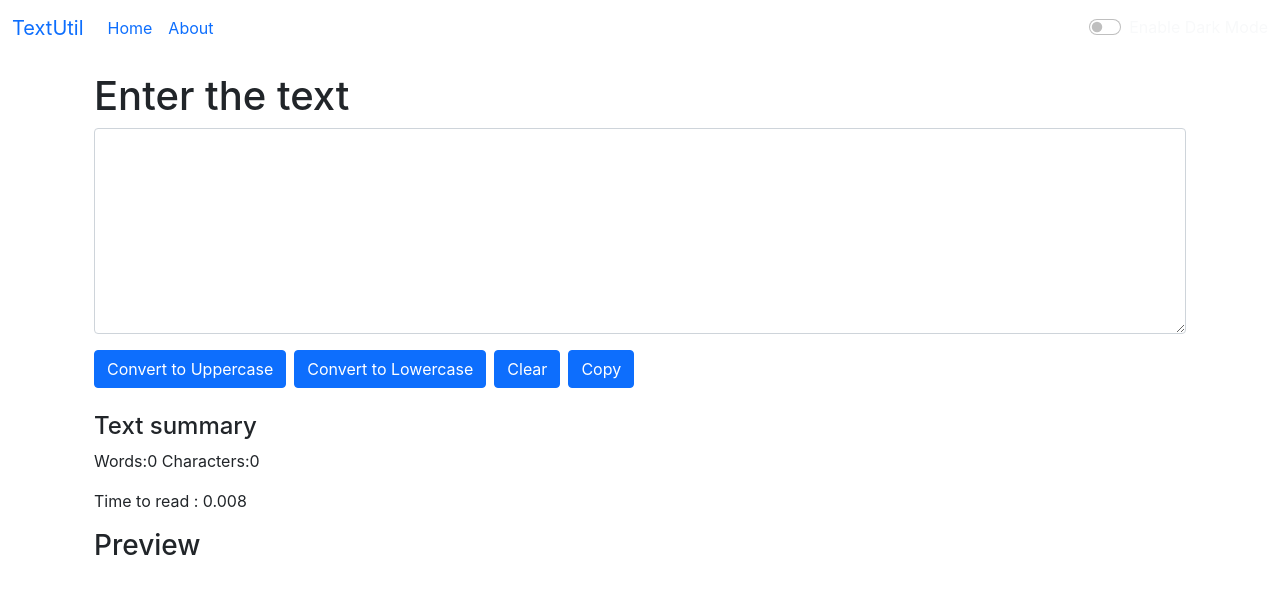
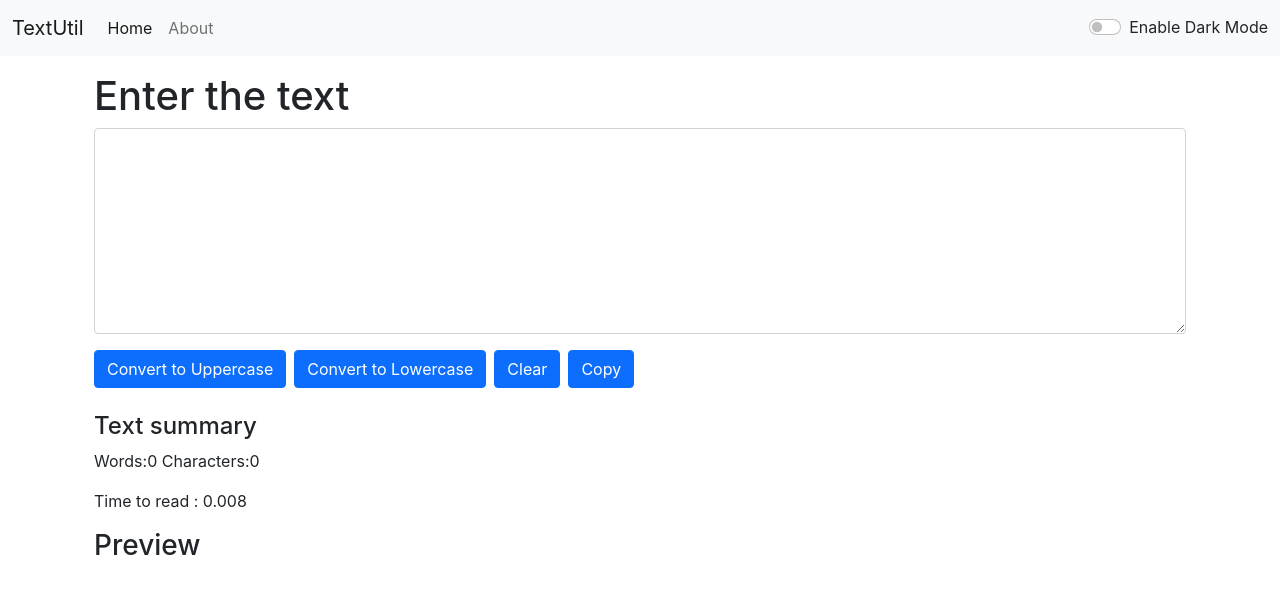
Before and after one commit to charuzain/textUtils, a React (Create React App) app: page / in a window 1280 px wide. Shown: the top 594 px of the page. Built offline with nearby package versions, Linux system fonts and the light colour scheme.

Commit message:
Alert compoenent added

```diff
--- a/src/App.js
+++ b/src/App.js
@@ -1,14 +1,44 @@
-import './App.css';
 import Navbar from './components/Navbar';
 import Form from './components/Form';
+import './App.css';
+import React, { useState } from 'react'
+import Alert from './components/Alert';
 
 
 function App() {
+  const [mode, setMode] = useState('light');
+  const [alert, setAlert] = useState(null)
+
+  const showAlert =(type , message)=>{
+    setAlert({
+      type : type,
+      message :message
+    })
+    setTimeout(() => { setAlert("") }, 1000)
+
+  }
+
+  const handleToggle = function(){
+    if(mode === 'dark'){
+    setMode('light')
+    document.body.style.backgroundColor ="white"
+      showAlert("success" , "Light mode has been enabled")
+  }
+    else{
+      setMode('dark')
+      document.body.style.backgroundColor = "grey"
+      showAlert("success", "Dark mode has been enabled")
+    }
+
+    }
+
+
   return (
     <>
-    <Navbar title = "TextUtil"/>
+    <Navbar title = "TextUtil" mode={mode} handleToggle={handleToggle}/>
+      <Alert alert={alert}/>
     <div className="container my-3">
-     <Form heading="Enter the text"/>
+     <Form heading="Enter the text" showAlert={showAlert}/>
    </div>
     </>
   );
```
